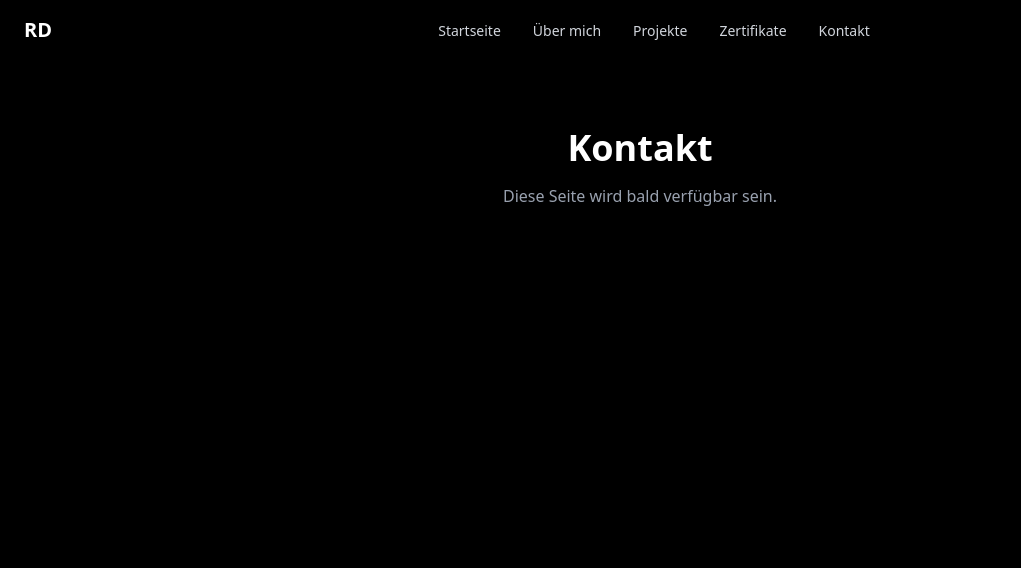
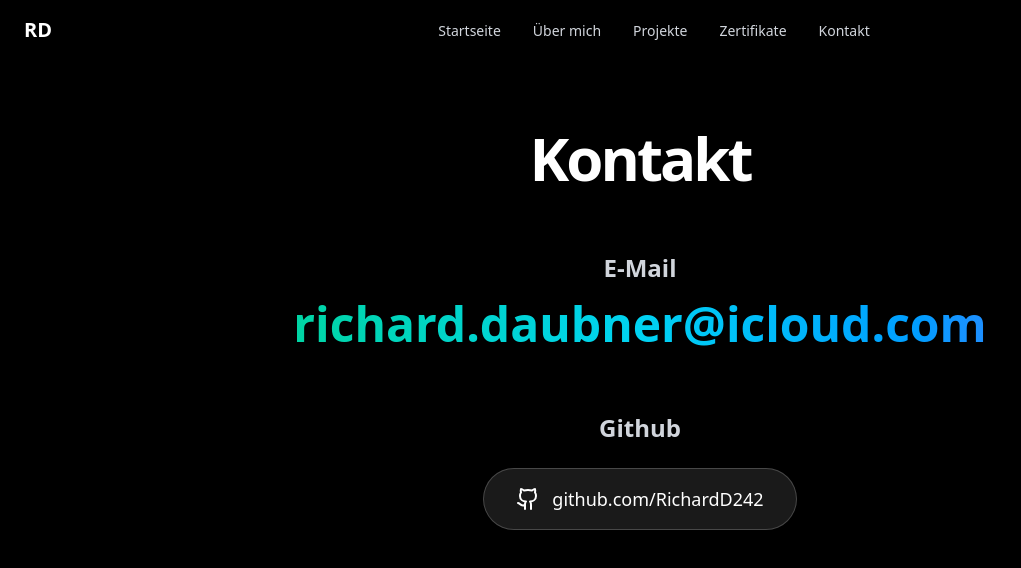
Before and after one commit to RichardD242/portfolio-nextjs, a Next.js app: page /kontakt in a window 1280 px wide. Shown: the top 568 px of the page, without its empty margins (0-1021 px from the left). Built offline with nearby package versions, Linux system fonts and the light colour scheme.

Commit message:
final touch

```diff
--- a/src/app/kontakt/page.tsx
+++ b/src/app/kontakt/page.tsx
@@ -1,6 +1,7 @@
 "use client";
 
 import { Navbar } from "@/components/ui/navbar";
+import { Github } from "lucide-react";
 
 export default function Kontakt() {
   const menuItems = [
@@ -17,9 +18,36 @@
         logo={<span className="text-xl font-bold text-white">RD</span>}
         menuItems={menuItems}
       />
-      <div className="pt-32 px-8 text-center">
-        <h1 className="text-4xl font-bold text-white">Kontakt</h1>
-        <p className="text-gray-400 mt-4">Diese Seite wird bald verfügbar sein.</p>
+
+      <div className="pt-32 px-8 max-w-4xl mx-auto">
+        {/* Header */}
+        <div className="text-center mb-16">
+          <h1 className="text-6xl font-bold text-white tracking-tighter">
+            Kontakt
+          </h1>
+        </div>
+
+        {/* Email - Groß und zentral */}
+        <div className="text-center mb-16">
+          <h2 className="text-2xl font-semibold text-gray-300 mb-4">E-Mail</h2>
+          <p className="text-4xl md:text-5xl font-bold text-transparent bg-clip-text bg-gradient-to-r from-emerald-400 via-cyan-400 to-blue-500">
+            richard.daubner@icloud.com
+          </p>
+        </div>
+
+        {/* GitHub */}
+        <div className="text-center">
+          <p className="text-2xl font-semibold text-gray-300 mb-6">Github</p>
+          <a
+            href="https://github.com/RichardD242"
+            target="_blank"
+            rel="noopener noreferrer"
+            className="inline-flex items-center gap-3 px-8 py-4 bg-white/10 backdrop-blur-sm border border-white/20 rounded-full text-white text-lg font-medium hover:bg-white/20 hover:scale-105 transition-all duration-300"
+          >
+            <Github className="w-6 h-6" />
+            github.com/RichardD242
+          </a>
+        </div>
       </div>
     </main>
   );
--- a/src/app/ueber-mich/page.tsx
+++ b/src/app/ueber-mich/page.tsx
@@ -57,10 +57,10 @@
           {/* Bild rechts */}
           <div className="flex-1 flex justify-center lg:justify-end">
             <div className="relative">
-              <div className="w-72 h-72 md:w-80 md:h-80 lg:w-96 lg:h-96 rounded-2xl overflow-hidden border-2 border-white/20">
+              <div className="w-72 h-72 md:w-80 md:h-80 lg:w-96 lg:h-96 rounded-2xl overflow-hidden border-2 border-white/20 shadow-2xl shadow-white/10">
                 <img
-                  src="/profile.jpg"
-                  alt="Profilbild"
+                  src="https://avatars.githubusercontent.com/u/209126641?v=4"
+                  alt="Richard Daubner"
                   className="w-full h-full object-cover"
                 />
               </div>
```
